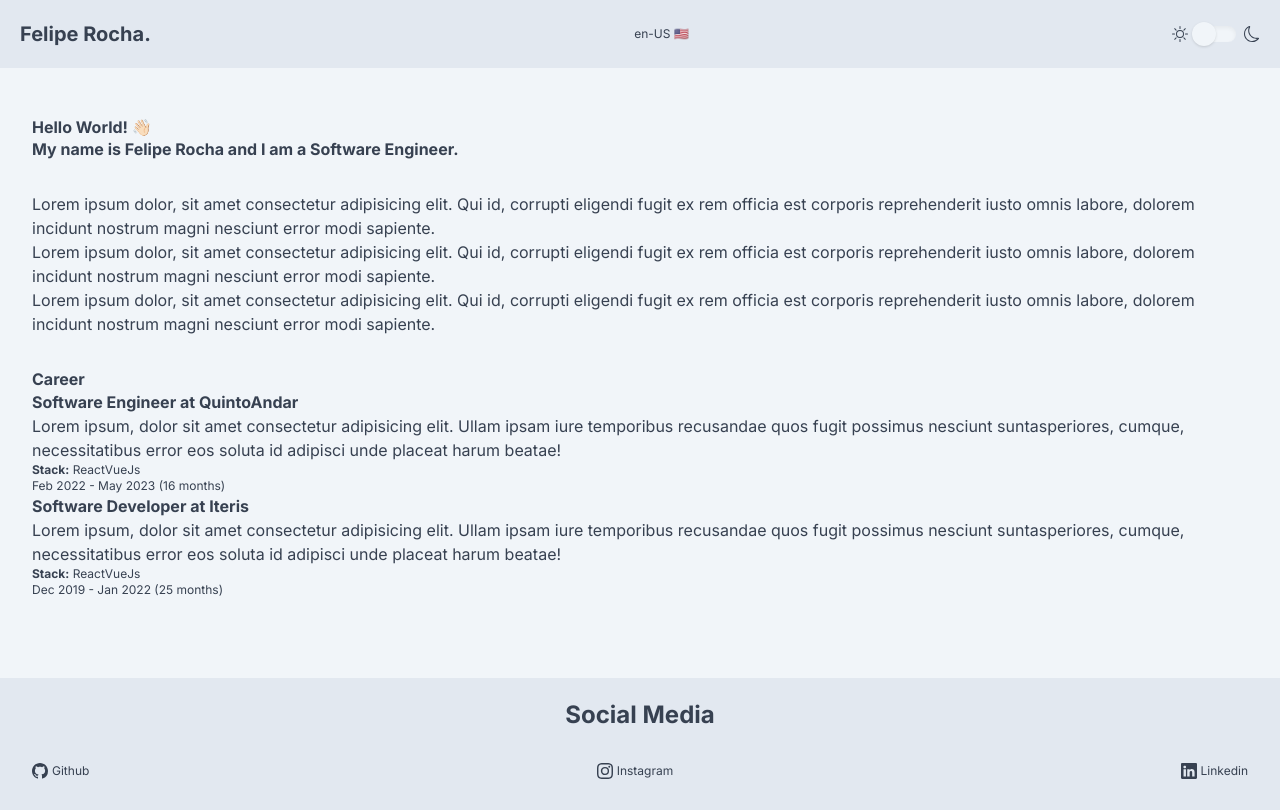
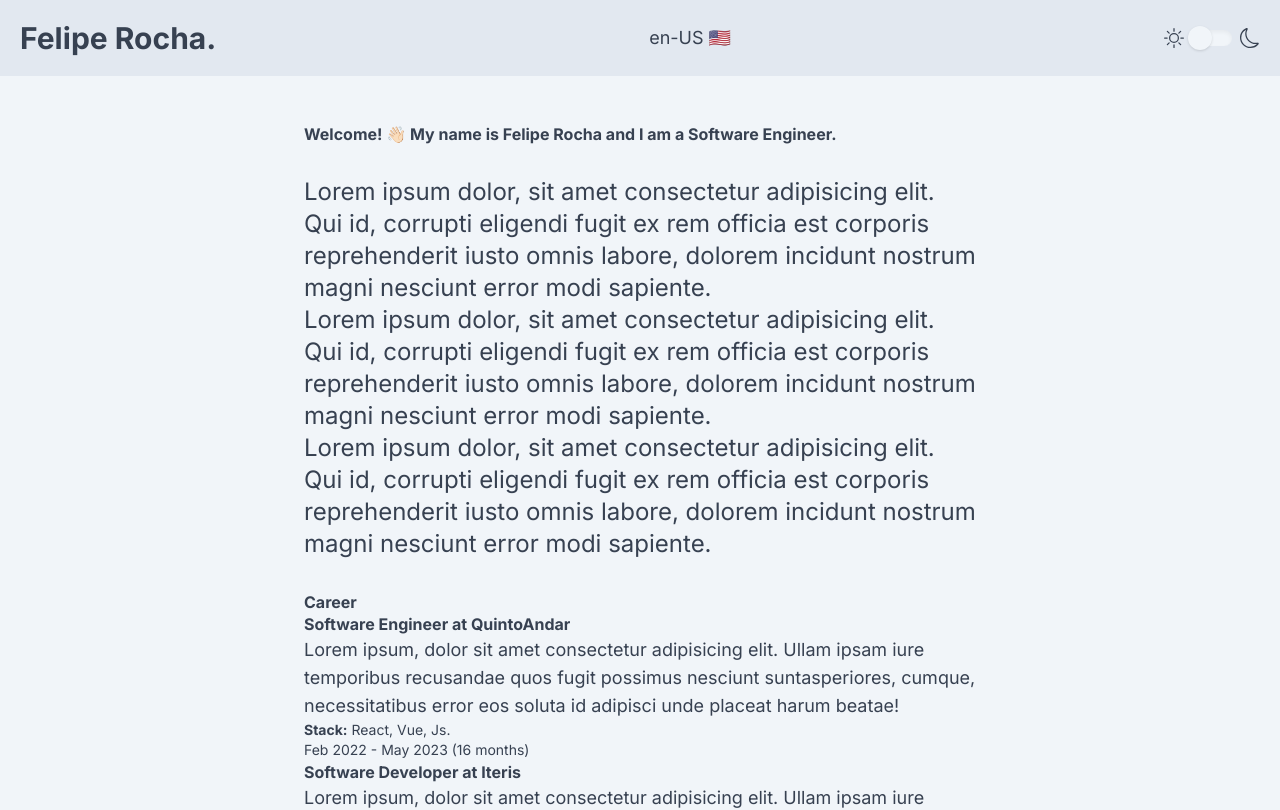
Before and after one commit to feliperocha93/feliperocha, a Next.js app: page / in a window 1280 px wide. Shown: the top 810 px of the page. Built offline with nearby package versions, Linux system fonts and the light colour scheme; no server answers.

Commit message:
feat: desktop UI

```diff
--- a/src/app/page.tsx
+++ b/src/app/page.tsx
@@ -1,4 +1,6 @@
-// TODO: Fix desktop layout
+/**
+ * colors (figma => blue)
+ */
 /** Deploy */
 // TODO: Install react-intl and use messages instead text
 // TODO: Create portuguese Version
@@ -10,13 +12,14 @@ import { Title } from '@/containers/Home/Title';
 export default function Home() {
   return (
     <main
-      className='px-8 py-12
-      bg-slate-100 dark:bg-gray-600
+      className='bg-slate-100 dark:bg-gray-600
       text-gray-700 dark:text-white'
     >
-      <Title />
-      <Summary />
-      <Career />
+      <div className='container mx-auto px-8 sm:px-0 py-12 max-w-2xl'>
+        <Title />
+        <Summary />
+        <Career />
+      </div>
     </main>
   );
 }
--- a/src/components/Footer/FooterLink/index.tsx
+++ b/src/components/Footer/FooterLinks/index.tsx
@@ -7,7 +7,10 @@ interface FooterLinksProps {
 
 export function FooterLinks({ links }: FooterLinksProps) {
   return (
-    <ul className='container my-8 flex justify-between items-center'>
+    <ul
+      className='my-8 mx-auto max-w-xl
+      flex justify-between items-center lg:text-lg'
+    >
       {links.map(({ src, icon, text }) => (
         <Link key={text} src={src} icon={icon} text={text} />
       ))}
--- a/src/components/Footer/index.tsx
+++ b/src/components/Footer/index.tsx
@@ -1,24 +1,23 @@
-// TODO: Fix desktop layout
-
-import { FooterLinks } from './FooterLink';
+import { FooterLinks } from './FooterLinks';
 import { footerLinks } from './data';
 
 export function Footer() {
   return (
     <footer
-      className='px-8 py-5
-      bg-slate-200 dark:bg-gray-700
+      className='bg-slate-200 dark:bg-gray-700
       text-gray-700 dark:text-white'
     >
-      <h2 className='font-bold text-2xl leading-snug text-center'>
-        Social Media
-      </h2>
+      <div className='container mx-auto max-w-5xl px-8 sm:px0 py-5'>
+        <h2 className='font-bold text-center text-3xl leading-snug lg:text-4xl lg:leading-tight'>
+          Social Media
+        </h2>
 
-      <FooterLinks links={footerLinks} />
+        <FooterLinks links={footerLinks} />
 
-      <h4 className='text-center text-xs'>
-        <span className='mr-1'>✉️</span> fee.rocha@hotmail.com
-      </h4>
+        <h4 className='text-center lg:text-lg'>
+          <span className='mr-1'>✉️</span> fee.rocha@hotmail.com
+        </h4>
+      </div>
     </footer>
   );
 }
--- a/src/components/Header/index.tsx
+++ b/src/components/Header/index.tsx
@@ -1,5 +1,3 @@
-// TODO: Fix desktop layout
-/** Deploy */
 // TODO: install button do change locale
 // TODO: install logic do change locale
 'use client';
@@ -18,29 +16,35 @@ export function Header({ hasDarkModeCookie = false }: HeaderProps) {
 
   return (
     <header
-      className='p-5 flex justify-between items-center
-      bg-slate-200 dark:bg-gray-700
+      className='bg-slate-200 dark:bg-gray-700
       text-gray-700 dark:text-white'
     >
-      <div className='font-bold text-xl'>
+      <div
+        className='container mx-auto px-5 py-5
+        flex justify-between items-center'
+      >
+        <div className='font-bold text-2xl lg:text-3xl'>
           <span className='hidden sm:inline-block'>Felipe Rocha</span>
           <span className='sm:hidden'>F</span>.
         </div>
 
-      <nav className='text-xs'>
+        <nav className='text-sm lg:text-lg'>
           <ul className='flex'>
             <li>
-            <button>en-US 🇺🇸</button>
+              <button className='hover:underline'>en-US 🇺🇸</button>
             </li>
           </ul>
         </nav>
 
         <Toggle
-        onToggle={(checked) => changeTheme(checked ? Theme.DARK : Theme.LIGHT)}
+          onToggle={(checked) =>
+            changeTheme(checked ? Theme.DARK : Theme.LIGHT)
+          }
           checked={isDarkTheme}
-        textOnLeft={<Sun className='w-4 h-4' />}
-        textOnRight={<Moon className='w-4 h-4' />}
+          textOnLeft={<Sun className='w-4 h-4 lg:w-5 lg:h-5' />}
+          textOnRight={<Moon className='w-4 h-4 lg:w-5 lg:h-5' />}
         />
+      </div>
     </header>
   );
 }
--- a/src/components/Link/index.tsx
+++ b/src/components/Link/index.tsx
@@ -4,13 +4,13 @@ export function Link({ src, icon, text }: LinkProps) {
   return (
     <li>
       <a
-        className='flex items-center gap-x-1'
+        className='flex items-center gap-x-1 hover:underline'
         href={src}
         target='_blank'
         rel='noopener noreferrer'
       >
         {icon}
-        {text && <span className='text-xs'>{text}</span>}
+        {text && <span>{text}</span>}
       </a>
     </li>
   );
--- a/src/containers/Home/Career/index.tsx
+++ b/src/containers/Home/Career/index.tsx
@@ -24,6 +24,7 @@ const jobs: CareerItemProps[] = [
   },
 ];
 
+// TODO: Create a file to CareerItem Component
 function CareerItem({
   title,
   text,
@@ -41,11 +42,11 @@ function CareerItem({
 
   return (
     <article className='my-4'>
-      <h3 className='my-1 font-bold text-lg'>{title}</h3>
-      <p className='text-sm'>{text}</p>
-      <footer className='my-1 text-xs'>
+      <h3 className='my-1 font-bold text-lg lg:text-xl'>{title}</h3>
+      <p className='lg:text-lg'>{text}</p>
+      <footer className='my-1 text-sm lg:text-base'>
         <p>
-          <b>Stack:</b> {stack.map((i) => i)}
+          <b>Stack:</b> {stack.join(', ')}.
         </p>
         <span>{dates}</span>
       </footer>
@@ -56,7 +57,9 @@ function CareerItem({
 export function Career() {
   return (
     <section className='my-8'>
-      <h2 className='font-bold text-3xl leading-snug'>Career</h2>
+      <h2 className='font-bold text-4xl leading-snug lg:text-5xl lg:leading-tight'>
+        Career
+      </h2>
       {jobs.map(({ title, text, stack, startedIn, endedIn }) => (
         <CareerItem
           title={title}
--- a/src/containers/Home/Summary/index.tsx
+++ b/src/containers/Home/Summary/index.tsx
@@ -8,7 +8,7 @@ export function Summary() {
   return (
     <section className='my-8'>
       {paragraphs.map((p) => (
-        <p key={p.substring(0, 4)} className='my-4'>
+        <p key={p.substring(0, 4)} className='my-4 text-2xl lg:text'>
           {p}
         </p>
       ))}
--- a/src/containers/Home/Title/index.tsx
+++ b/src/containers/Home/Title/index.tsx
@@ -1,8 +1,7 @@
 export function Title() {
   return (
-    <h1 className='font-bold text-4xl leading-snug'>
-      Hello World! 👋🏻
-      <br /> My name is Felipe Rocha and I am a Software Engineer.
+    <h1 className='font-bold text-5xl leading-snug lg:text-7xl  lg:leading-tight'>
+      Welcome! 👋🏻 My name is Felipe Rocha and I am a Software Engineer.
     </h1>
   );
 }
```
Lines whose indentation alone changed are shown as unchanged.
